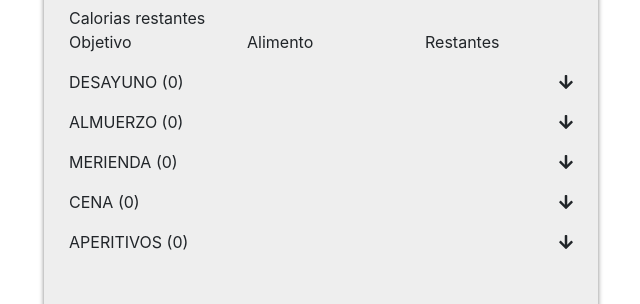
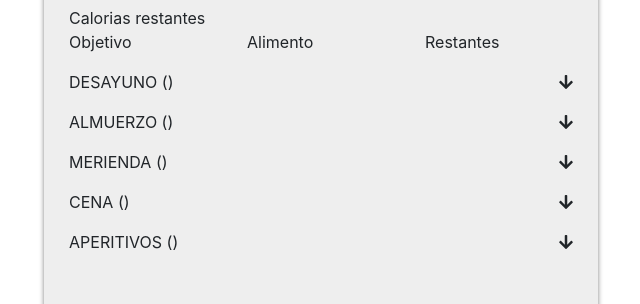
Before and after one commit to damianS7/fitCalc-spring-frontend, a Vue app: page /meals-record in a window 1280 px wide. Shown: the part 150-454 px from the top of the page, without its empty margins (319-959 px from the left). Built offline with nearby package versions, Linux system fonts and the light colour scheme.

Commit message:
Agregado de comidas al registro. Calculo de kcal corregido.

```diff
--- a/src/store/index.js
+++ b/src/store/index.js
@@ -31,7 +31,7 @@ const state = {
       // "18-7-2021": { desayuno: [0, 3], merienda:[1, 2], comida: [3], cena: [1], aperitivo: [1] },
       // "19-7-2021": { desayuno: [4], merienda:[], comida: [1], cena: [2], aperitivo: [0] },
       // "20-7-2021": { desayuno: [4, 1], merienda:[], comida: [0, 2], cena: [4], aperitivo: [0, 3] },
-      "23-7-2021": { desayuno: [0, 3], merienda:[], almuerzo: [], cena: [], aperitivos: [] },
+      "24-7-2021": { desayuno: [0, 3], merienda:[], almuerzo: [], cena: [], aperitivos: [] },
       // "24-7-2021": { desayuno: [4, 1], merienda:[3], comida: [0, 2], cena: [4], aperitivo: [0, 3] },
     }
   },
@@ -57,7 +57,7 @@ const state = {
     2: { id: 2, name: "Pizza Hawaiana", ingredients: [ 0, 3, 5 ]},
     3: { id: 3, name: "Pizza Napolitana", ingredients: [ 0, 3, 5 ]},
     4: { id: 4, name: "Sandwich de queso", ingredients: [ 0, 4 ]},
-    5: { id: 4, name: "Sandwich de tomate y queso", ingredients: [ 0, 4, 5 ]}
+    5: { id: 5, name: "Sandwich de tomate y queso", ingredients: [ 0, 4, 5 ]}
   },
 
   settings: { mealNames: ["desayuno", "almuerzo", "merienda", "cena", "aperitivos"] },
@@ -83,6 +83,9 @@ const mutations = {
   },
   REMOVE_INGREDIENT_FROM_FOOD(state, payload) {
     state.foods[payload.foodId].ingredients.pop(payload.ingredientId);
+  },
+  ADD_FOOD_TO_MEAL(state, { mealName, mealDate, foodId }) {
+    state.profile.meals[mealDate][mealName].push(foodId);
   },
   DELETE_FOOD_FROM_MEAL(state, { mealName, mealDate, foodId }) {
     state.profile.meals[mealDate][mealName].pop(foodId);
@@ -175,6 +178,9 @@ const actions = {
   async removeIngredientFromFood(context, payload ) {
     context.commit("REMOVE_INGREDIENT_FROM_FOOD", payload);
   },
+  async addFoodToMeal(context, { mealName, mealDate, foodId }) {
+    context.commit("ADD_FOOD_TO_MEAL", { mealName, mealDate, foodId });
+  },
   async deleteMealFood(context, { mealName, mealDate, foodId }) {
     context.commit("DELETE_FOOD_FROM_MEAL", { mealName, mealDate, foodId });
   },
--- a/src/views/meals/Meal.vue
+++ b/src/views/meals/Meal.vue
@@ -2,7 +2,7 @@
   <b-row class="mb-3">
     <b-col cols="12">
       <b-row>
-        <b-col cols="10">{{ meal.toUpperCase() }} ({{ totalKcal }})</b-col>
+        <b-col cols="10">{{ meal.toUpperCase() }} ({{ kcal }})</b-col>
         <b-col cols="2" class="text-right">
           <font-awesome-icon
             v-b-toggle="[meal + '-collapse']"
@@ -13,6 +13,29 @@
       <b-row>
         <b-col cols="12">
           <b-collapse :id="meal + '-collapse'" class="mt-2">
+            <b-row class="mb-1">
+              <b-col cols="10">
+                <b-form-select
+                  text-field="name"
+                  value-field="id"
+                  v-model="selectedFoodId"
+                  :options="getFoods"
+                >
+                  <template #first>
+                    <b-form-select-option :value="null" disabled>
+                      Selecciona una comida para agregar
+                    </b-form-select-option>
+                  </template>
+                </b-form-select>
+              </b-col>
+              <b-col cols="2">
+                <b-button @click="addFood" class="btn-block" variant="primary"
+                  >+</b-button
+                >
+              </b-col>
+            </b-row>
+            <b-row>
+              <b-col>
                 <b-card>
                   <meal-food-list
                     :foodIdList="foods"
@@ -21,6 +44,8 @@
                     :mealDate="date"
                   ></meal-food-list>
                 </b-card>
+              </b-col>
+            </b-row>
           </b-collapse>
         </b-col>
       </b-row>
@@ -36,6 +61,7 @@ const props = ["meal", "date"];
 const data = function () {
   return {
     totalKcal: 0,
+    selectedFoodId: null,
   };
 };
 
@@ -43,17 +69,52 @@ const methods = {
   addKcal(kcal) {
     this.totalKcal += kcal;
   },
+  addFood() {
+    if (this.selectedFoodId == null) {
+      return;
+    }
+
+    this.$store.dispatch("addFoodToMeal", {
+      mealName: this.meal,
+      mealDate: this.date,
+      foodId: this.selectedFoodId,
+    });
+  },
 };
 
 const computed = {
   ...mapGetters({
     getMealFoods: "getMealFoods",
     getFoodIngredients: "getMealFoods",
+    ingredients: "getIngredients",
+    getIngredient: "getIngredient",
+    getFood: "getFood",
+    getFoods: "getFoods",
   }),
   foods: function () {
     let foods = this.getMealFoods(this.date);
     if (foods != null) {
       return foods[this.meal];
+    }
+  },
+  kcal: function () {
+    let foods = this.getMealFoods(this.date);
+    if (foods != null) {
+      let foodKcal = 0;
+
+      foods[this.meal].forEach((foodId) => {
+        const food = this.getFood(foodId);
+        food.ingredients.forEach((ingredientId) => {
+          const ingredient = this.getIngredient(ingredientId);
+          const ingredientKcal =
+            ingredient.fats * 9 +
+            ingredient.proteins * 4 +
+            ingredient.carbohydrates * 4;
+
+          foodKcal += ingredientKcal;
+        });
+      });
+      return foodKcal;
     }
   },
 };
--- a/src/views/meals/MealFoodListItem.vue
+++ b/src/views/meals/MealFoodListItem.vue
@@ -36,8 +36,7 @@ const computed = {
       const ingredientKcal = i.fats * 9 + i.proteins * 4 + i.carbohydrates * 4;
       console.log(id + " -> " + i.name + " kcals: " + ingredientKcal);
 
-      // foodKcal += ingredientKcal;
-      this.addKcal(ingredientKcal);
+      foodKcal += ingredientKcal;
     });
     return foodKcal;
   },
```
Lines whose indentation alone changed are shown as unchanged.
